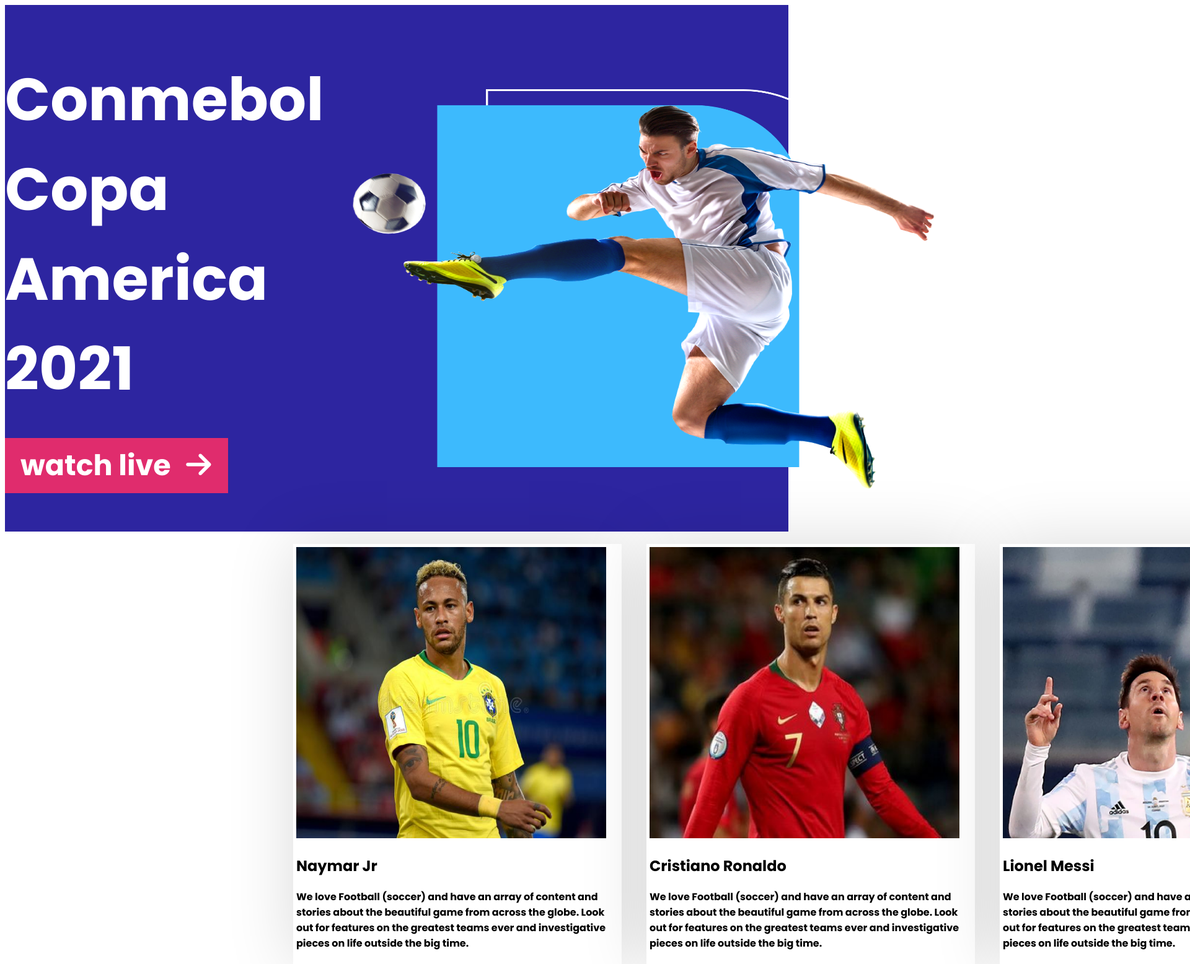
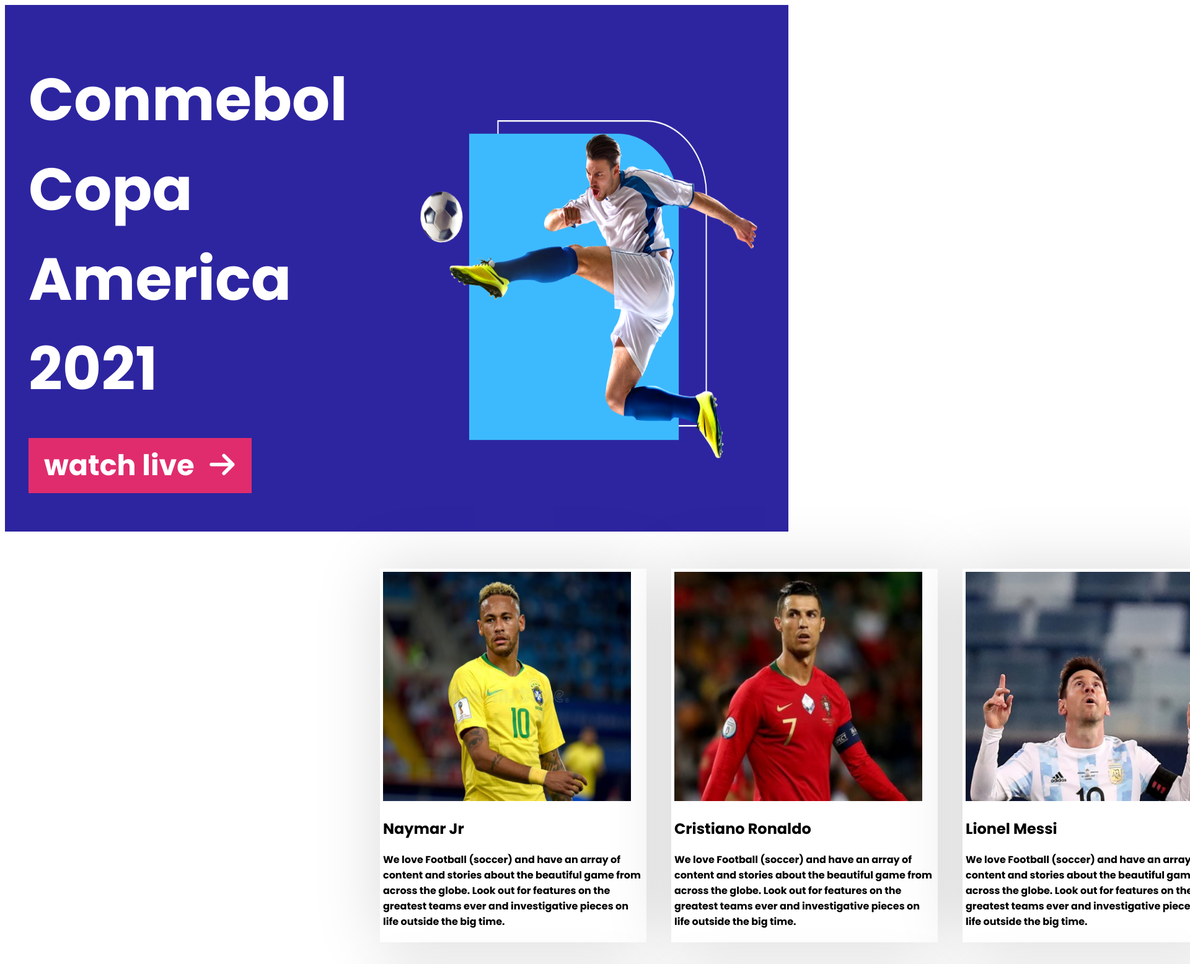
Before and after one commit to Forhadchowdhury/Assignment-2, a plain HTML site: page index.html in a window 1280 px wide. Shown: the top 1556 px of the page at 62% size, 1920 px wide, since content can reach past the window. Drawn offline with Linux system fonts and the light colour scheme.

Commit message:
change height

```diff
--- a/style.css
+++ b/style.css
@@ -9,7 +9,7 @@
    /* banner styles  */
 .banner-section{
     background-color:#2D25A0;
-    width: 100%;
+   width: 100%;
     height: 850px;
 }
 .banner-info{
@@ -20,7 +20,18 @@
 .banner-text{
     color:#FFFFFF;
     font-size: 64px;
-    width: 750px;
+    width: 550px;
+}
+.banner-image{
+    width:
+    height: 600px;
+    margin-top: 100px;
+}
+ .banner-image img{
+     width: 550px;
+     height: 550px;
+     padding: 10px;
+     margin-left: 30px;
 }
 .live-link{
     background-color: #E02C6D;
@@ -38,17 +49,7 @@
 .live-link a .fas{
     margin-left: 15px;
 }
-.banner-image{
-    width:
-    height: 700px;
-    margin-top: 100px;
-}
- .banner-image img{
-     width: 950px;
-     height: 650px;
-     padding: 10px;
-     margin-left: 30px;
-}
+
 .live-link:hover{
     background-color: #2D25A0;
     font-size: 64px;
@@ -69,10 +70,10 @@
 
 
 .section-players{
-    width: 1700px;
-    margin-left: 450px;
-
-    margin-top: 30 px;
+    width: 1400px;
+    position: relative;
+    left: 590px;
+    margin-top: 40px;
     justify-content: center;
     display: grid;
     grid-template-columns: repeat(3, 1fr);
@@ -80,26 +81,21 @@
 
 }
 .player{
-    width: 520px;
+    width: 420px;
     margin: 20px;
     padding: 5px;
    background-color: #FFFFFF;
    box-shadow: 0px 0px 100px rgba(0, 0, 0, 0.15);
 }
 .section-players .player img{
-    width: 500px;
-    height: 470px;
+    width: 400px;
+    height: 370px;
 }
-.player-info{
 
-}
-.border{
-    overflow: hidden;
-}
+
 .border:hover{
 
     border: 5px solid lightblue;
-
 
 }
                              /* -------------------------first section end ---------- */
@@ -141,6 +137,10 @@
 
     .banner-section{
         background-color: red;
-        display:block;
+
+    }
+    .player{
+
+        display: block;
     }
 }
```
